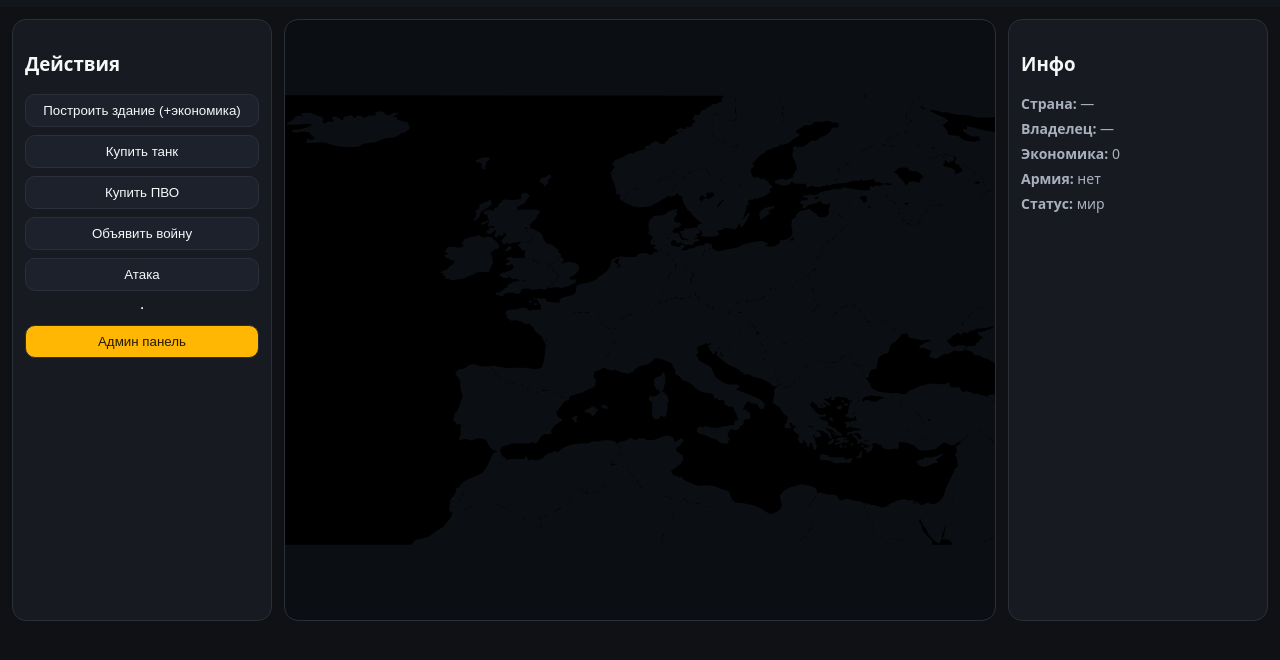
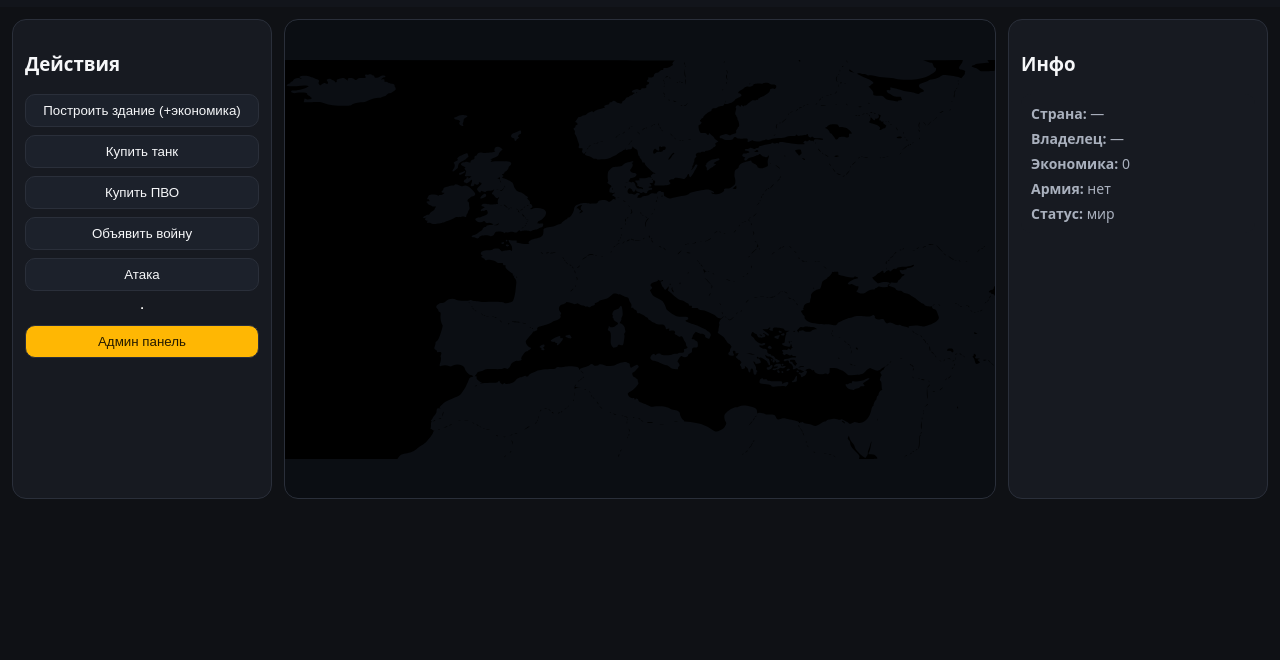
Before and after one commit to guidex32/web-strategy-hoi4, a website: page public/index.html in a window 1280 px wide. Shown: the part 46-706 px from the top of the page. Drawn offline with Linux system fonts and the light colour scheme.

Commit message:
Update styles.css

```diff
--- a/public/css/styles.css
+++ b/public/css/styles.css
@@ -15,15 +15,34 @@ body{background:var(--bg);color:var(--text)}
 .panel{background:var(--panel);border:1px solid #2a2f3a;border-radius:14px;padding:12px;min-height:200px}
 .stack{display:flex;flex-direction:column;gap:8px}
 .row{display:flex;gap:8px;align-items:center}
-.map-wrap{position:relative;background:#0b0e13;border:1px solid #2a2f3a;border-radius:14px;overflow:hidden;min-height:60vh}
-#map {
-  width: 800px;
-  height: 600px;
-  display: block;
-  margin: 0 auto; /* центрирование */
+.map-wrap{
+  position:relative;
+  background:#0b0e13;
+  border:1px solid #2a2f3a;
+  border-radius:14px;
+  overflow:hidden;
+  min-height:60vh;
+  display:flex;
+  justify-content:center;
+  align-items:center;
+}
+#map{
+  width:auto;
+  height:auto;
+  max-width:100%;
+  max-height:100%;
+  display:block;
 }
 .tooltip{position:absolute;background:#0b0e13;border:1px solid #2a2f3a;border-radius:10px;padding:6px 8px;font-size:12px;color:var(--muted);pointer-events:none;transform:translate(-50%,-120%)}
-.info{font-size:14px;color:var(--muted);display:grid;gap:6px}
+.info{
+  font-size:14px;
+  color:var(--muted);
+  display:grid;
+  gap:6px;
+  padding:10px;
+  background:var(--panel);
+  border-radius:10px;
+}
 .actions{display:grid;gap:8px}
 .admin{margin-top:8px;padding-top:8px;border-top:1px dashed #2a2f3a}
 dialog{border:none;border-radius:14px;padding:0;max-width:480px;width:92vw;background:#141821;color:var(--text)}
```
